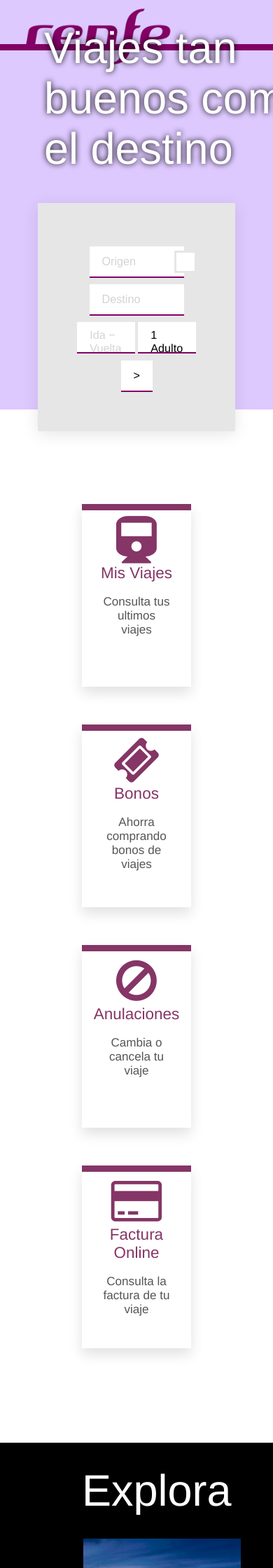
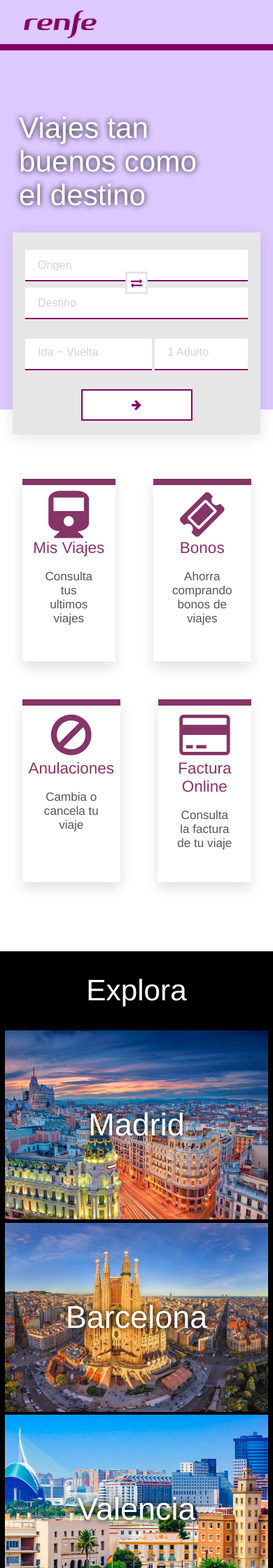
Before and after one commit to manucorporat/ranfe-unofficial, a PHP site: page / in a window 390 px wide; the page is wider, and only the part inside the window is pictured. Shown: the top 2240 px of that part at 70% size. Run offline with PHP 8.4, Linux system fonts and the light colour scheme; style sheets or scripts are compiled from the project's sources.

Commit message:
Fix responsive website

```diff
--- a/src/css/buttons.scss
+++ b/src/css/buttons.scss
@@ -1,3 +1,4 @@
+@import "./variables";
 
 button {
   border: 0;
--- a/src/css/city-explorer.scss
+++ b/src/css/city-explorer.scss
@@ -1,32 +1,15 @@
+@import "./variables";
+
 .cities {
   background: #000;
 
-  padding: 0;
-}
-
-.cities > h2 {
-  position: sticky;
-  top: 0;
-  z-index: 1;
-  display: block;
-
-  font-size: 7rem;
-  font-weight: 200;
-  color: #fff;
-  background: rgba(0, 0, 0, .56);
-
-  margin: 0;
-  padding: 3.5rem 13rem;
-  -webkit-backdrop-filter: saturate(180%) blur(2rem);
+  padding-top: 0;
 }
 
 .cities-container {
   display: flex;
 
   flex-wrap: wrap;
-
-  padding: 10rem 13rem;
-  padding-top: 0;
 }
 
 .city {
--- a/src/css/jumbo.scss
+++ b/src/css/jumbo.scss
@@ -1,3 +1,5 @@
+@import "./variables";
+
 .jumbo {
   height: 65rem;
 
@@ -8,9 +10,7 @@
   background-size: cover;
 
   padding: 8rem 6rem 2.5rem;
-  background-position: center,
-    left,
-    right;
+  background-position: center, center, center;
 }
 
 .jumbo1 {
@@ -36,8 +36,6 @@
 .jumbo h1 {
   width: 50rem;
 
-  font-size: 7rem;
-  font-weight: 200;
   text-shadow: 0 0 1rem rgb(0, 0, 0);
   color: #fff;
 
@@ -65,28 +63,31 @@
   will-change: transform;
 }
 
-form {
+form,
+.form-group {
   position: relative;
   display: flex;
 
   flex-wrap: wrap;
   align-items: center;
   justify-content: center;
+}
 
+form {
   background: #e6e6e6;
   box-shadow: 0 .5rem 2.5rem rgba(0, 0, 0, .1);
 
-  padding: 6rem;
+  padding: 4rem 6rem;
   border-radius: .2rem;
 }
+
 
 .form-input {
   display: block;
 
   flex: 1;
-  flex-shrink: 0;
 
-  max-width: 15rem;
+  width: 0;
   height: 5rem;
 
   border: 0;
@@ -107,6 +108,7 @@ input.form-input::-webkit-input-placeholder {
 
 .swap {
   position: relative;
+  bottom: -2rem;
   z-index: 10;
 
   flex: 0;
@@ -114,20 +116,51 @@ input.form-input::-webkit-input-placeholder {
 
   height: 3.5rem;
 
+
   border: .4rem solid #e6e6e6;
+  color: $main-color;
   background: #fff;
 
   padding: 0;
+  margin-top: -3.75rem;
   margin-right: -3.75rem;
   left: -2rem;
 }
 
-.date {
+.origin,
+.destination {
+  min-width: 14rem;
+}
+
+.form-group {
+  flex: 4;
+  flex-wrap: nowrap;
+
+  margin: 2rem -.25rem;
+}
+
+.date,
+.people {
+  min-width: 14rem;
+
   color: rgb(211, 211, 211);
 }
 
+.date {
+  flex-grow: 3;
+}
+
+.people {
+  flex-grow: 2;
+}
+
 .submit {
+  min-width: 5rem;
   max-width: 5rem;
+
+  color: $main-color;
+
+  padding: 0;
 }
 
 #ida-vuelta {
@@ -155,3 +188,86 @@ input.form-input::-webkit-input-placeholder {
   visibility: visible !important;
   transform: scale(1) !important;
 }
+
+
+@media (max-width: 800px) {
+  .jumbo {
+    padding: 3rem;
+  }
+
+  form {
+    padding: 4rem;
+  }
+
+  .origin,
+  .destination {
+    min-width: 100%;
+  }
+
+  h1,
+  h2 {
+    font-size: 5.5rem;
+  }
+
+  .jumbo h1 {
+    width: 40rem;
+  }
+
+  .content {
+    padding: 8rem 3rem;
+  }
+
+  .cities {
+    padding: .5rem;
+  }
+
+  .content h2 {
+    text-align: center;
+  }
+}
+
+@media (max-width: 440px) {
+  .jumbo {
+    padding: 2rem;
+  }
+
+  .jumbo h1 {
+    width: 30rem;
+  }
+
+  form {
+    padding: 2rem;
+  }
+
+  h1,
+  h2 {
+    font-size: 4.7rem;
+  }
+
+  .form-group {
+    min-width: 100%;
+  }
+
+  .date,
+  .people {
+    min-width: auto;
+  }
+
+  .header {
+    padding-top: 1.4rem;
+  }
+
+  .header > img {
+    height: 5rem;
+  }
+
+  .submit {
+    max-width: 50%;
+
+    border: .3rem solid $main-color;
+  }
+
+  .content {
+    padding: 8rem .5rem;
+  }
+}
--- a/src/css/layout.scss
+++ b/src/css/layout.scss
@@ -1,3 +1,20 @@
+@import "./variables";
+
+* {
+  box-sizing: border-box;
+}
+
+html {
+  font-family: Helvetica Neue;
+  font-size: 9px;
+}
+
+body {
+  background: $main-color;
+
+  margin: 0;
+  padding: 0;
+}
 
 .header {
   position: absolute;
@@ -5,9 +22,7 @@
   width: 100%;
   height: 8rem;
 
-  border-bottom: 1rem solid #830065;
-  font-size: 5rem;
-  font-weight: 500;
+  border-bottom: 1rem solid $main-color;
 
   padding-left: 3.5rem;
   padding-top: 1rem;
@@ -23,8 +38,29 @@
   padding: 12rem 10rem;
 }
 
+h1,
+h2 {
+  font-size: 7rem;
+  font-weight: 200;
+  color: #fff;
+}
+
+.content > h2 {
+  position: sticky;
+  top: 0;
+  z-index: 1;
+  display: block;
+
+  background: rgba(0, 0, 0, .56);
+
+  margin: 0;
+  padding: 3.5rem 0;
+
+  -webkit-backdrop-filter: saturate(180%) blur(2rem);
+}
+
 .footer {
-  background: #830065;
+  background: $main-color;
 
   padding: 15rem;
 }
--- a/src/css/normalize.scss
+++ /dev/null
@@ -1,15 +0,0 @@
-* {
-  box-sizing: border-box;
-}
-
-html {
-  font-family: Helvetica Neue;
-  font-size: 9px;
-}
-
-body {
-  background: #830065;
-
-  margin: 0;
-  padding: 0;
-}
--- /dev/null
+++ b/src/css/variables.scss
@@ -0,0 +1 @@
+$main-color: #830065;
--- a/src/index.html
+++ b/src/index.html
@@ -6,7 +6,7 @@
   <meta name="viewport" content="width=device-width, initial-scale=1.0">
   <link rel="stylesheet" type="text/css" href="index.css">
   <link rel="preload" href="//maxcdn.bootstrapcdn.com/font-awesome/4.7.0/css/font-awesome.min.css" as="style" onload="this.rel='stylesheet'">
-  <script src="index.js" defer onload="ready()"></script>
+  <script src="index.js" defer onload="onready()"></script>
   <title>Renfe</title>
 </head>
 
@@ -25,11 +25,17 @@
           <h1>Viajes tan buenos como el destino</h1>
           <form>
             <input type="text" placeholder="Origen" class="form-input origin" name="origin"></input>
-            <button type="button" class="form-input swap" onclick="app.toggleVisibility(event, 'ida-vuelta')"></button>
+            <button type="button" class="form-input swap" onclick="app.toggleVisibility(event, 'ida-vuelta')">
+                <i class="fa fa-exchange" aria-hidden="true"></i>
+            </button>
             <input type="text" placeholder="Destino" class="form-input destination" name="destination"></input>
-            <div class="form-input date">Ida − Vuelta</div>
-            <div class="form-input">1 Adulto</div>
-            <button type="submit" class="form-input submit">></button>
+            <div class="form-group">
+              <div class="form-input date">Ida − Vuelta</div>
+              <div class="form-input people">1 Adulto</div>
+            </div>
+            <button type="submit" class="form-input submit">
+                <i class="fa fa-arrow-right" aria-hidden="true"></i>
+            </button>
 
             <div id="ida-vuelta"></div>
           </form>
@@ -113,7 +119,7 @@
     <img src="assets/logo_gob.jpg" style="width: 200px;" />
   </div>
   <script>
-    function ready() {
+    function onready() {
       window.app.setupIndex();
     }
   </script>
--- a/src/index.scss
+++ b/src/index.scss
@@ -1,4 +1,3 @@
-@import "css/normalize";
 @import "css/layout";
 @import "css/jumbo";
 @import "css/buttons";
```
